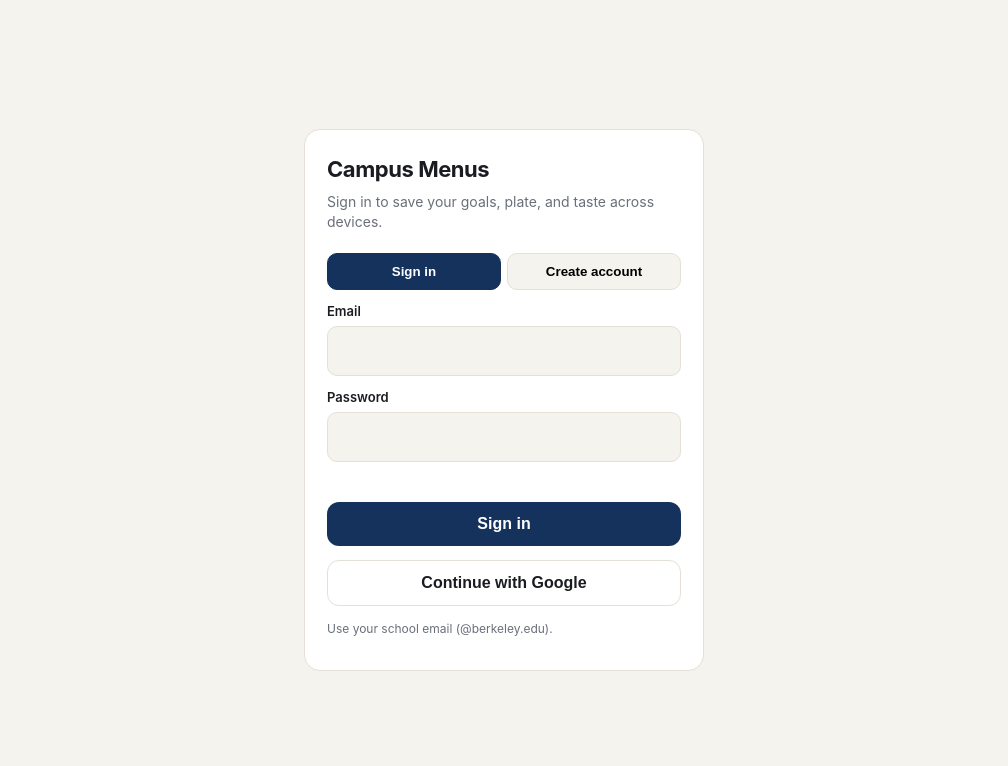
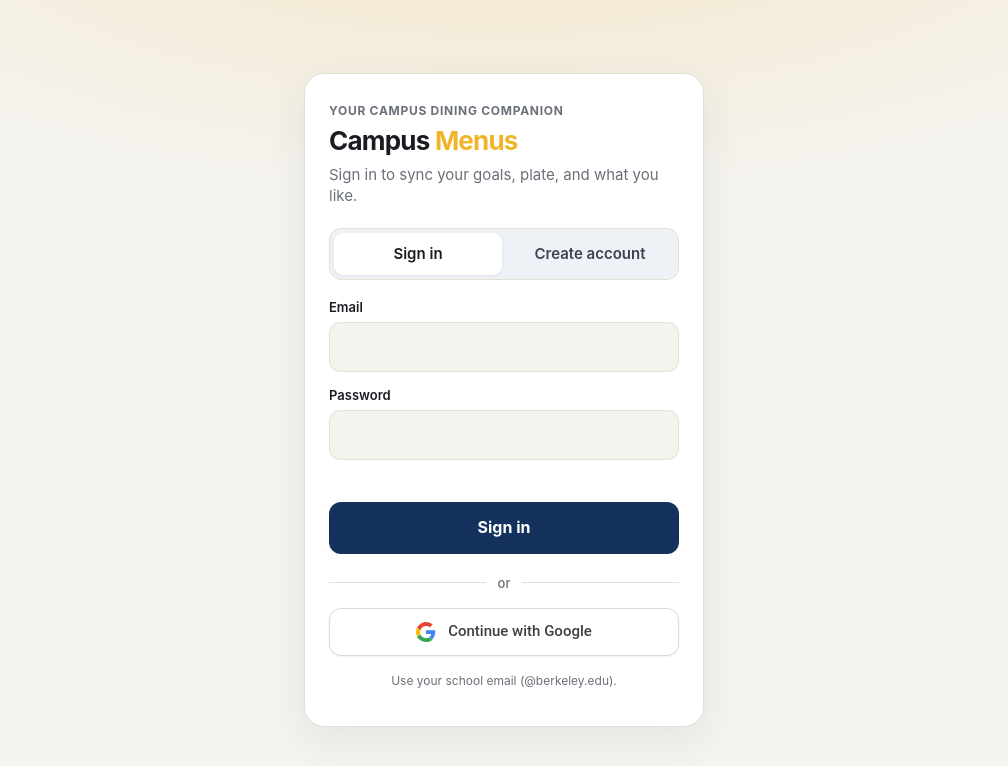
Before and after one commit to maxygtchen/campus-menus, a plain HTML site: page docs/login.html in a window 1280 px wide. Shown: the whole page, without its empty margins (136-1144 px from the left). Drawn offline with Linux system fonts and the light colour scheme; a script that the page names is missing.

Commit message:
Improve login page tabs and Google sign-in button

```diff
--- a/docs/js/login.js
+++ b/docs/js/login.js
@@ -37,7 +37,11 @@ async function init() {
     return;
   }
   $("domain-hint").textContent = domainHint();
-  if (CONFIG.auth?.google !== false) $("google").hidden = false;
+  if (CONFIG.auth?.google !== false) {
+    $("google").hidden = false;
+    $("or-divider").hidden = false;
+    $("or-divider").removeAttribute("aria-hidden");
+  }
 
   const session = await getSession(CONFIG);
   if (session) {
--- a/docs/login.html
+++ b/docs/login.html
@@ -7,57 +7,188 @@
 <meta name="theme-color" content="#14325c">
 <style>
   :root {
-    --bg: #f5f3ee; --card: #fff; --ink: #1a1c21; --muted: #6a6f79; --line: #e4e0d6;
-    --accent: #14325c; --on-accent: #fff; --down: #b3402e;
+    --bg: #f5f3ee;
+    --card: #ffffff;
+    --ink: #1a1c21;
+    --muted: #6a6f79;
+    --line: #e4e0d6;
+    --accent: #14325c;
+    --on-accent: #ffffff;
+    --gold: #f0b429;
+    --chip: #eef1f6;
+    --chip-ink: #3c4350;
+    --down: #b3402e;
+    --shadow: 0 12px 40px rgba(20, 50, 92, 0.08);
   }
   @media (prefers-color-scheme: dark) {
     :root {
-      --bg: #101216; --card: #191c22; --ink: #eceef2; --muted: #9aa1ad; --line: #2a2e36;
-      --accent: #9cc2ff; --on-accent: #0d1524; --down: #ff9b8a;
+      --bg: #101216;
+      --card: #191c22;
+      --ink: #eceef2;
+      --muted: #9aa1ad;
+      --line: #2a2e36;
+      --accent: #9cc2ff;
+      --on-accent: #0d1524;
+      --gold: #f2c14e;
+      --chip: #232833;
+      --chip-ink: #c9cfda;
+      --down: #ff9b8a;
+      --shadow: 0 16px 48px rgba(0, 0, 0, 0.35);
     }
   }
   * { box-sizing: border-box; }
+  button { font: inherit; cursor: pointer; }
   body {
-    margin: 0; min-height: 100dvh; display: grid; place-items: center;
-    background: var(--bg); color: var(--ink);
+    margin: 0;
+    min-height: 100dvh;
+    display: flex;
+    align-items: center;
+    justify-content: center;
+    padding: 28px 16px;
+    color: var(--ink);
     font: 16px/1.45 -apple-system, BlinkMacSystemFont, "Segoe UI", Roboto, Helvetica, Arial, sans-serif;
-    padding: 24px 16px;
+    background:
+      radial-gradient(ellipse 120% 80% at 50% -20%, color-mix(in srgb, var(--gold) 22%, transparent), transparent 55%),
+      var(--bg);
   }
   .card {
-    width: 100%; max-width: 400px; background: var(--card);
-    border: 1px solid var(--line); border-radius: 16px; padding: 24px 22px 20px;
+    width: 100%;
+    max-width: 400px;
+    background: var(--card);
+    border: 1px solid var(--line);
+    border-radius: 20px;
+    padding: 28px 24px 24px;
+    box-shadow: var(--shadow);
   }
-  h1 { margin: 0 0 6px; font-size: 22px; letter-spacing: -0.02em; }
-  .sub { color: var(--muted); font-size: 14px; margin: 0 0 20px; }
-  label { display: block; font-size: 13px; font-weight: 600; margin: 12px 0 6px; }
+  .brand { margin-bottom: 4px; }
+  .brand-kicker {
+    font-size: 12px;
+    font-weight: 700;
+    letter-spacing: 0.06em;
+    text-transform: uppercase;
+    color: var(--muted);
+    margin: 0 0 6px;
+  }
+  h1 {
+    margin: 0 0 8px;
+    font-size: 26px;
+    letter-spacing: -0.03em;
+    line-height: 1.15;
+  }
+  h1 span { color: var(--gold); }
+  .sub { color: var(--muted); font-size: 15px; margin: 0 0 22px; line-height: 1.4; }
+
+  /* Segmented control — inactive tab always readable */
+  .tabs {
+    display: flex;
+    gap: 4px;
+    padding: 4px;
+    margin-bottom: 18px;
+    background: var(--chip);
+    border-radius: 12px;
+    border: 1px solid var(--line);
+  }
+  .tab {
+    flex: 1;
+    padding: 10px 12px;
+    border: 0;
+    border-radius: 9px;
+    background: transparent;
+    color: var(--chip-ink);
+    font-size: 15px;
+    font-weight: 600;
+    transition: background 0.15s ease, color 0.15s ease, box-shadow 0.15s ease;
+  }
+  .tab[aria-selected="true"] {
+    background: var(--card);
+    color: var(--ink);
+    box-shadow: 0 1px 3px rgba(0, 0, 0, 0.08);
+  }
+  @media (prefers-color-scheme: dark) {
+    .tab[aria-selected="true"] { box-shadow: 0 1px 4px rgba(0, 0, 0, 0.4); }
+  }
+  .tab:focus-visible { outline: 2px solid var(--accent); outline-offset: 2px; }
+
+  label { display: block; font-size: 13px; font-weight: 600; margin: 14px 0 6px; color: var(--ink); }
   input {
-    width: 100%; padding: 12px 13px; border-radius: 10px;
-    border: 1px solid var(--line); background: var(--bg); color: var(--ink); font: inherit;
+    width: 100%;
+    padding: 12px 14px;
+    border-radius: 11px;
+    border: 1px solid var(--line);
+    background: var(--bg);
+    color: var(--ink);
+    font: inherit;
   }
-  .tabs { display: flex; gap: 6px; margin-bottom: 8px; }
-  .tab {
-    flex: 1; padding: 10px; border-radius: 10px; border: 1px solid var(--line);
-    background: var(--bg); font-weight: 600; cursor: pointer;
+  input:focus {
+    outline: 2px solid color-mix(in srgb, var(--accent) 55%, transparent);
+    border-color: var(--accent);
   }
-  .tab[aria-selected="true"] { background: var(--accent); color: var(--on-accent); border-color: var(--accent); }
-  .primary, .ghost {
-    width: 100%; margin-top: 14px; padding: 13px; border-radius: 12px;
-    font-size: 16px; font-weight: 700; cursor: pointer;
+
+  .primary {
+    width: 100%;
+    margin-top: 16px;
+    padding: 14px;
+    border: 0;
+    border-radius: 12px;
+    background: var(--accent);
+    color: var(--on-accent);
+    font-size: 16px;
+    font-weight: 700;
   }
-  .primary { border: 0; background: var(--accent); color: var(--on-accent); }
-  .ghost {
-    border: 1px solid var(--line); background: var(--card); color: var(--ink);
-    display: flex; align-items: center; justify-content: center; gap: 10px;
+  .primary:focus-visible { outline: 2px solid var(--gold); outline-offset: 2px; }
+
+  .or {
+    display: flex;
+    align-items: center;
+    gap: 12px;
+    margin: 20px 0 16px;
+    color: var(--muted);
+    font-size: 13px;
+    font-weight: 500;
   }
+  .or::before, .or::after {
+    content: "";
+    flex: 1;
+    height: 1px;
+    background: var(--line);
+  }
+
+  /* Google sign-in button (familiar white pill + logo) */
+  .google {
+    width: 100%;
+    display: flex;
+    align-items: center;
+    justify-content: center;
+    gap: 12px;
+    padding: 12px 16px;
+    border-radius: 12px;
+    border: 1px solid #dadce0;
+    background: #fff;
+    color: #3c4043;
+    font-family: Roboto, -apple-system, BlinkMacSystemFont, "Segoe UI", sans-serif;
+    font-size: 15px;
+    font-weight: 500;
+    box-shadow: 0 1px 2px rgba(60, 64, 67, 0.08);
+    transition: box-shadow 0.15s ease, background 0.15s ease;
+  }
+  .google:hover { box-shadow: 0 2px 6px rgba(60, 64, 67, 0.15); }
+  .google:active { background: #f8f9fa; }
+  .google:focus-visible { outline: 2px solid #4285f4; outline-offset: 2px; }
+  .google svg { flex-shrink: 0; }
+  [hidden] { display: none !important; }
+
   .err { color: var(--down); font-size: 14px; margin: 10px 0 0; min-height: 1.2em; }
-  .hint { color: var(--muted); font-size: 12px; margin-top: 14px; }
+  .hint { color: var(--muted); font-size: 12px; margin-top: 16px; line-height: 1.45; text-align: center; }
 </style>
 </head>
 <body>
   <div class="card">
-    <h1>Campus Menus</h1>
-    <p class="sub" id="sub">Sign in to save your goals, plate, and taste across devices.</p>
-    <div class="tabs" role="tablist">
+    <div class="brand">
+      <p class="brand-kicker">Your campus dining companion</p>
+      <h1>Campus <span>Menus</span></h1>
+      <p class="sub" id="sub">Sign in to sync your goals, plate, and what you like.</p>
+    </div>
+    <div class="tabs" role="tablist" aria-label="Sign in or create account">
       <button type="button" class="tab" id="tab-in" role="tab" aria-selected="true">Sign in</button>
       <button type="button" class="tab" id="tab-up" role="tab" aria-selected="false">Create account</button>
     </div>
@@ -69,8 +200,15 @@
       <p class="err" id="err" aria-live="polite"></p>
       <button type="submit" class="primary" id="submit">Sign in</button>
     </form>
-    <button type="button" class="ghost" id="google" hidden>
-      Continue with Google
+    <div class="or" id="or-divider" hidden aria-hidden="true"><span>or</span></div>
+    <button type="button" class="google" id="google" hidden>
+      <svg width="20" height="20" viewBox="0 0 48 48" aria-hidden="true">
+        <path fill="#EA4335" d="M24 9.5c3.54 0 6.7 1.22 9.19 3.23l6.85-6.85C35.9 2.7 30.2 0 24 0 14.82 0 6.73 5.8 2.69 14.09l7.98 6.19C12.13 13.39 17.57 9.5 24 9.5z"/>
+        <path fill="#4285F4" d="M46.1 24.55c0-1.57-.14-3.09-.4-4.55H24v9.02h12.42c-.54 2.9-2.18 5.48-4.65 7.17l7.19 5.59C43.22 37.75 46.1 31.55 46.1 24.55z"/>
+        <path fill="#FBBC05" d="M10.67 28.28A14.5 14.5 0 0 1 9.5 24c0-1.49.25-2.93.67-4.28l-7.98-6.19A23.93 23.93 0 0 0 0 24c0 3.93.94 7.65 2.69 10.81l7.98-6.53z"/>
+        <path fill="#34A853" d="M24 48c6.3 0 11.6-2.08 15.46-5.67l-7.19-5.59c-2 1.35-4.57 2.15-8.27 2.15-6.43 0-11.87-3.89-13.74-9.22l-7.98 6.53C6.73 42.2 14.82 48 24 48z"/>
+      </svg>
+      <span>Continue with Google</span>
     </button>
     <p class="hint" id="domain-hint"></p>
   </div>
```
